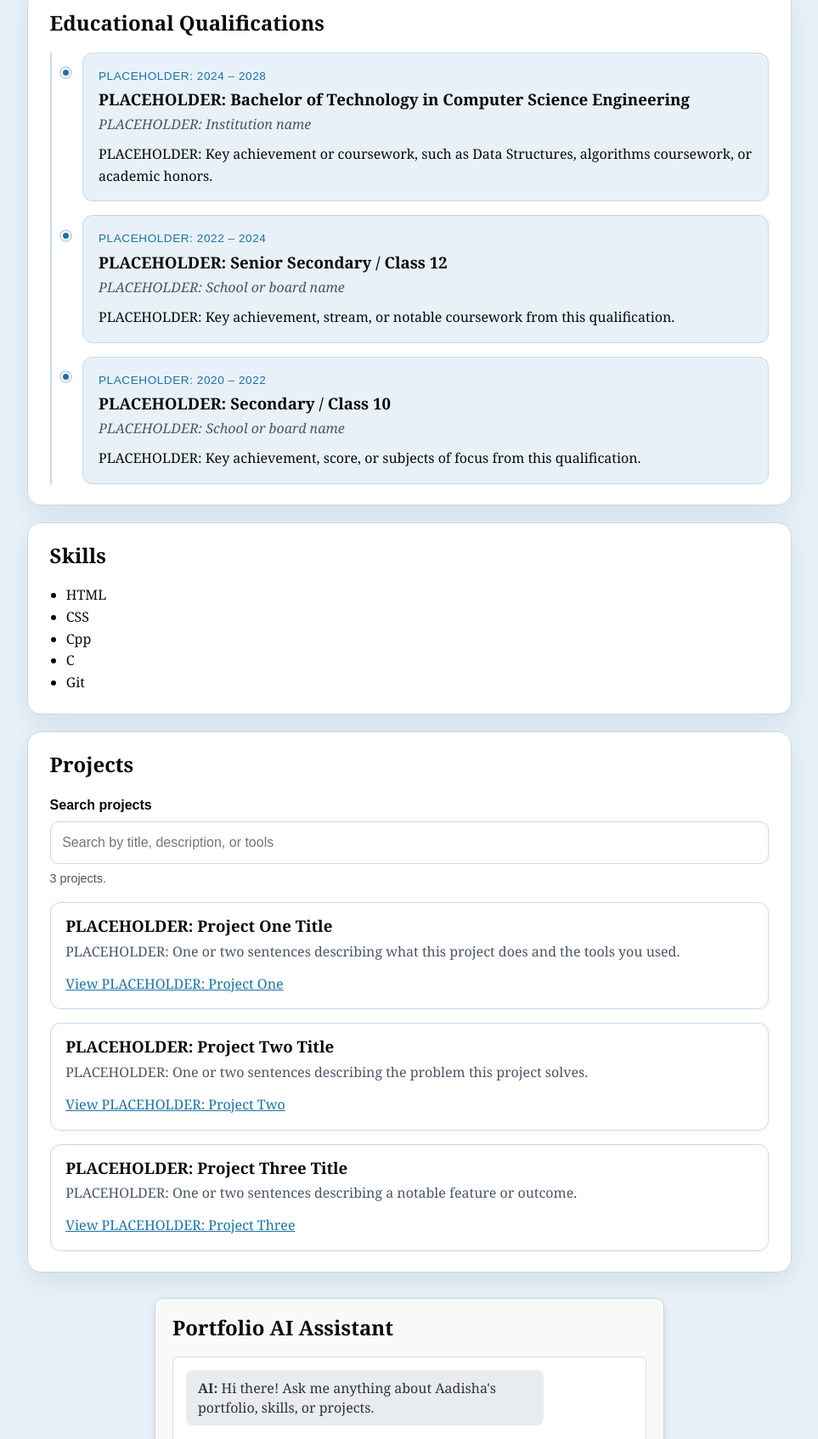
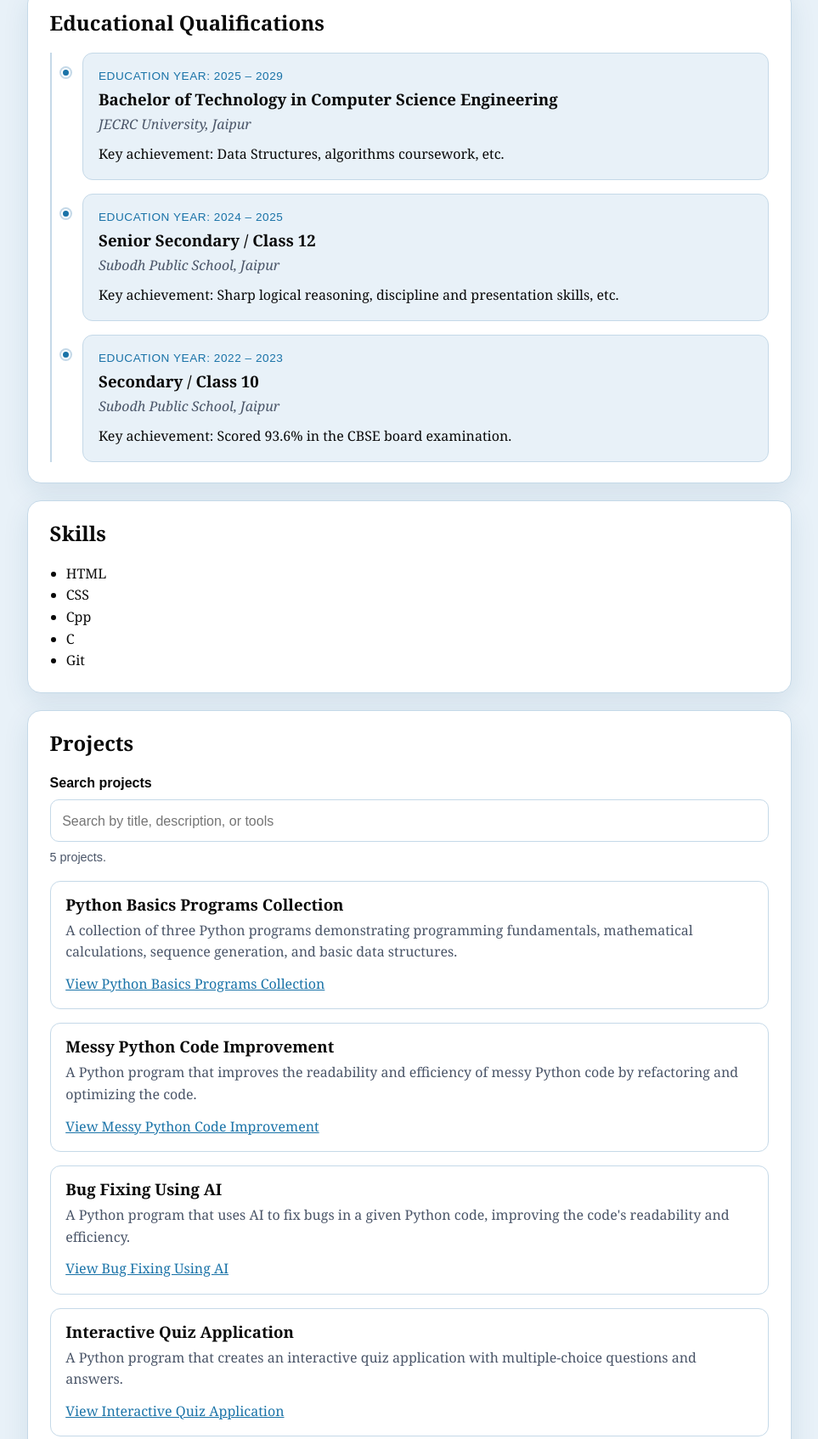
Before and after one commit to aadisha-jain/personal_portfolio_2034, a plain HTML site: page index.html in a window 1280 px wide. Shown: the part 663-2357 px from the top of the page at 85% size, without its empty margins (158-1121 px from the left). Drawn offline with Linux system fonts and the light colour scheme.

```diff
--- a/index.html
+++ b/index.html
@@ -11,7 +11,7 @@
       <div class="hero">
         <div class="profile-picture">
           <img
-            src="PLACEHOLDER-profile.svg"
+            src="profile.JPG"
             alt="PLACEHOLDER: Portrait of Aadisha Jain"
             width="180"
             height="180"
@@ -56,26 +56,26 @@
         <ol class="education-timeline">
           <li>
             <article class="education-card">
-              <p class="education-year">PLACEHOLDER: 2024 – 2028</p>
-              <h3>PLACEHOLDER: Bachelor of Technology in Computer Science Engineering</h3>
-              <p class="education-institution">PLACEHOLDER: Institution name</p>
-              <p>PLACEHOLDER: Key achievement or coursework, such as Data Structures, algorithms coursework, or academic honors.</p>
+              <p class="education-year">Education year: 2025 – 2029</p>
+              <h3>Bachelor of Technology in Computer Science Engineering</h3>
+              <p class="education-institution">JECRC University, Jaipur</p>
+              <p>Key achievement: Data Structures, algorithms coursework, etc.</p>
             </article>
           </li>
           <li>
             <article class="education-card">
-              <p class="education-year">PLACEHOLDER: 2022 – 2024</p>
-              <h3>PLACEHOLDER: Senior Secondary / Class 12</h3>
-              <p class="education-institution">PLACEHOLDER: School or board name</p>
-              <p>PLACEHOLDER: Key achievement, stream, or notable coursework from this qualification.</p>
+              <p class="education-year">Education year: 2024 – 2025</p>
+              <h3>Senior Secondary / Class 12</h3>
+              <p class="education-institution">Subodh Public School, Jaipur</p>
+              <p>Key achievement: Sharp logical reasoning, discipline and presentation skills, etc.</p>
             </article>
           </li>
           <li>
             <article class="education-card">
-              <p class="education-year">PLACEHOLDER: 2020 – 2022</p>
-              <h3>PLACEHOLDER: Secondary / Class 10</h3>
-              <p class="education-institution">PLACEHOLDER: School or board name</p>
-              <p>PLACEHOLDER: Key achievement, score, or subjects of focus from this qualification.</p>
+              <p class="education-year">Education year: 2022 – 2023</p>
+              <h3>Secondary / Class 10</h3>
+              <p class="education-institution">Subodh Public School, Jaipur</p>
+              <p>Key achievement: Scored 93.6% in the CBSE board examination.</p>
             </article>
           </li>
         </ol>
@@ -106,24 +106,38 @@
         </div>
         <ul class="project-list">
           <li>
-            <h3>PLACEHOLDER: Project One Title</h3>
-            <p>PLACEHOLDER: One or two sentences describing what this project does and the tools you used.</p>
-            <a href="https://example.com/PLACEHOLDER-project-one" target="_blank" rel="noopener noreferrer">
-              View PLACEHOLDER: Project One
+            <h3>Python Basics Programs Collection</h3>
+            <p>A collection of three Python programs demonstrating programming fundamentals, mathematical calculations, sequence generation, and basic data structures.</p>
+            <a href="https://github.com/aadisha-jain/python_basics_25BCON2034" target="_blank" rel="noopener noreferrer">
+              View Python Basics Programs Collection
             </a>
           </li>
           <li>
-            <h3>PLACEHOLDER: Project Two Title</h3>
-            <p>PLACEHOLDER: One or two sentences describing the problem this project solves.</p>
-            <a href="https://example.com/PLACEHOLDER-project-two" target="_blank" rel="noopener noreferrer">
-              View PLACEHOLDER: Project Two
+            <h3>Messy Python Code Improvement</h3>
+            <p>A Python program that improves the readability and efficiency of messy Python code by refactoring and optimizing the code.</p>
+            <a href="https://github.com/aadisha-jain/messycode_2034" target="_blank" rel="noopener noreferrer">
+              View Messy Python Code Improvement
             </a>
           </li>
           <li>
-            <h3>PLACEHOLDER: Project Three Title</h3>
-            <p>PLACEHOLDER: One or two sentences describing a notable feature or outcome.</p>
-            <a href="https://github.com/PLACEHOLDER-username/PLACEHOLDER-repo" target="_blank" rel="noopener noreferrer">
-              View PLACEHOLDER: Project Three
+            <h3>Bug Fixing Using AI</h3>
+            <p>A Python program that uses AI to fix bugs in a given Python code, improving the code's readability and efficiency.</p>
+            <a href="https://github.com/aadisha-jain/buggycode_2034" target="_blank" rel="noopener noreferrer">
+              View Bug Fixing Using AI
+            </a>
+          </li>
+          <li>
+            <h3>Interactive Quiz Application</h3>
+            <p>A Python program that creates an interactive quiz application with multiple-choice questions and answers.</p>
+            <a href="https://github.com/aadisha-jain/quiz_2034" target="_blank" rel="noopener noreferrer">
+              View Interactive Quiz Application
+            </a>
+          </li>
+          <li>
+            <h3>Book Reading List Application</h3>
+            <p>A Python program that creates a book reading list application with a list of books and their authors.</p>
+            <a href="https://github.com/aadisha-jain/readinglistapp_2034" target="_blank" rel="noopener noreferrer">
+              View Book Reading List Application
             </a>
           </li>
         </ul>
@@ -149,7 +163,6 @@
         &copy; <span id="year"></span> Aadisha Jain. All rights reserved.
       </p>
     </footer>
-    <button id="themeToggle">Switch to Dark Mode</button>
     <script src="script.js"></script>
   </body>
 </html>
```
Also changed, not shown: profile.JPG (added).
